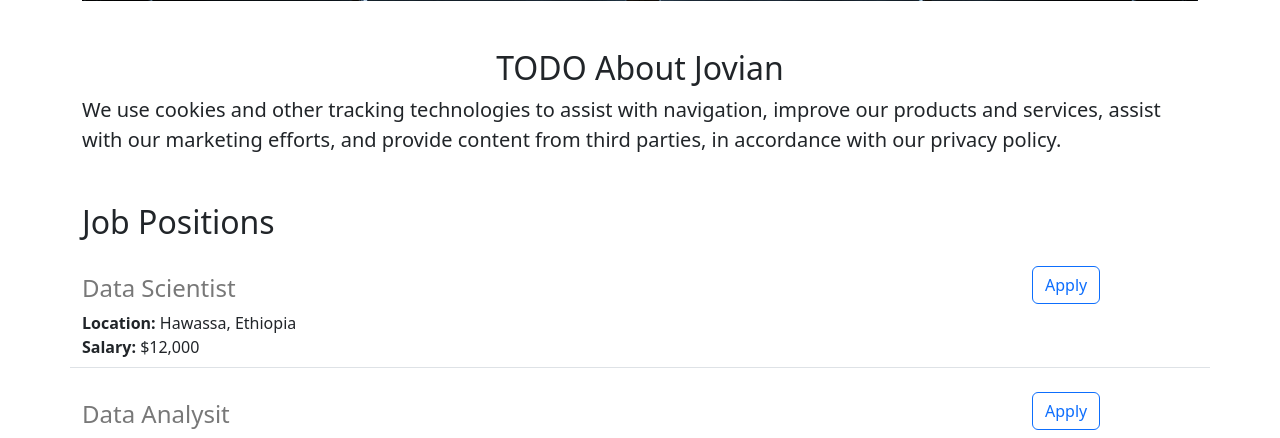
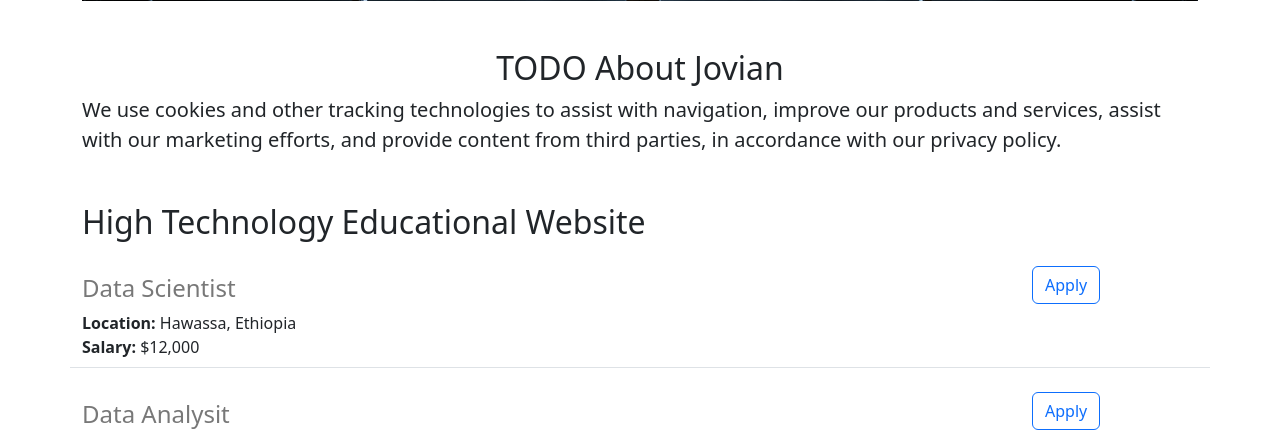
Before and after one commit to Danieltgit/jovian-career-leul, a Flask app: page / in a window 1280 px wide. Shown: the part 295-733 px from the top of the page. Run offline with Flask 3, Linux system fonts and the light colour scheme.

Commit message:
Brannding

```diff
--- a/templates/home.html
+++ b/templates/home.html
@@ -11,7 +11,7 @@
      </style>
     <link href="https://cdn.jsdelivr.net/npm/bootstrap@5.3.0-alpha3/dist/css/bootstrap.min.css" rel="stylesheet" integrity="sha384-KK94CHFLLe+nY2dmCWGMq91rCGa5gtU4mk92HdvYe+M/SXH301p5ILy+dN9+nJOZ" crossorigin="anonymous">
 
-    <title>Jovian Careers Development</title>
+    <title>HighTech Computer Solution</title>
   </head>
   <body>
     <div class="container-sm">
@@ -25,7 +25,7 @@
 
     <div>
     </p>
-    <h2 class = "text-left mt-5">Job Positions </h2>
+    <h2 class = "text-left mt-5">High Technology Educational Website  </h2>
       <div class ="mb-4 mt-4">
         {% for job in jobs %}
         {% include 'jobitem.html' %}
```
